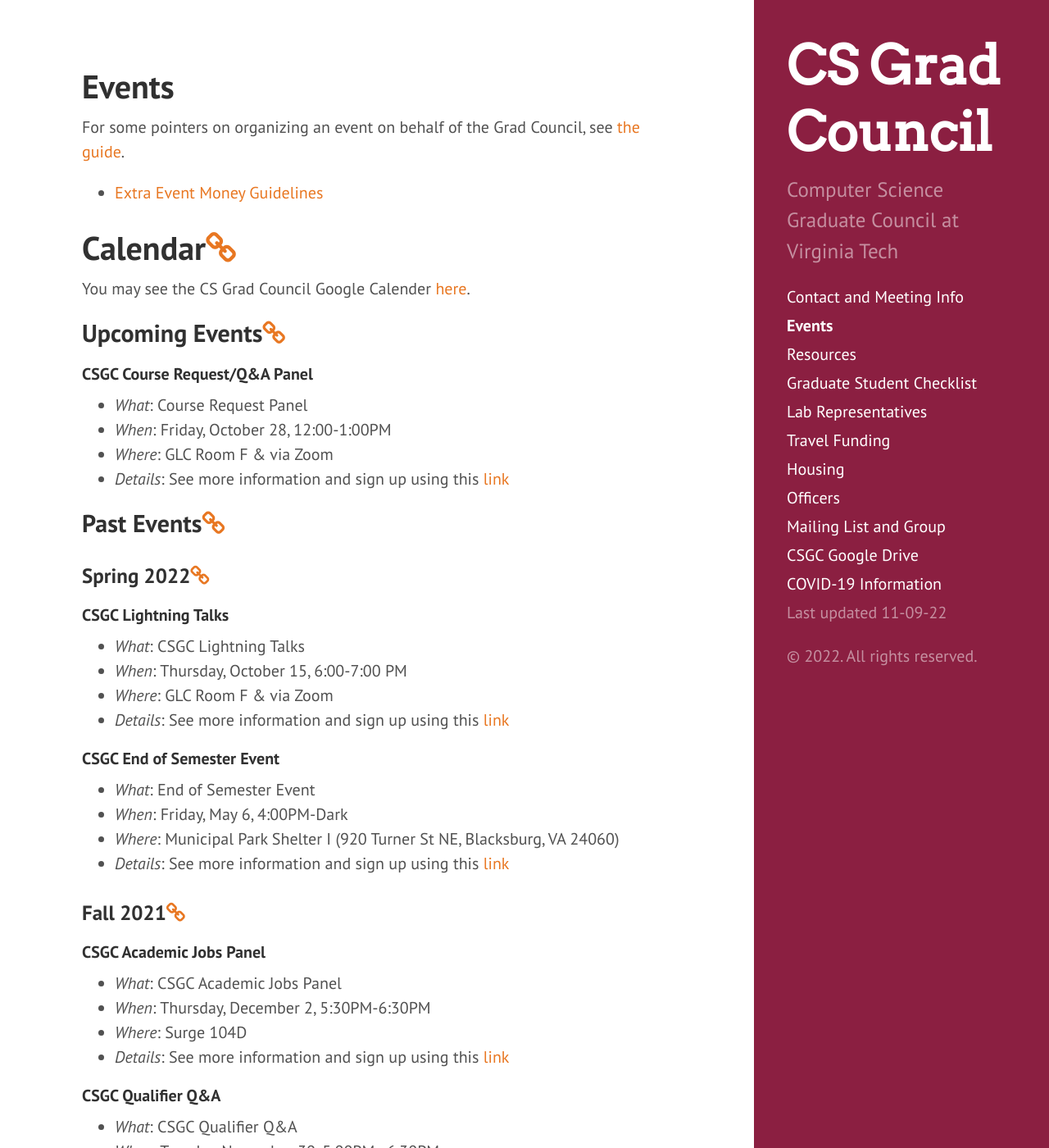
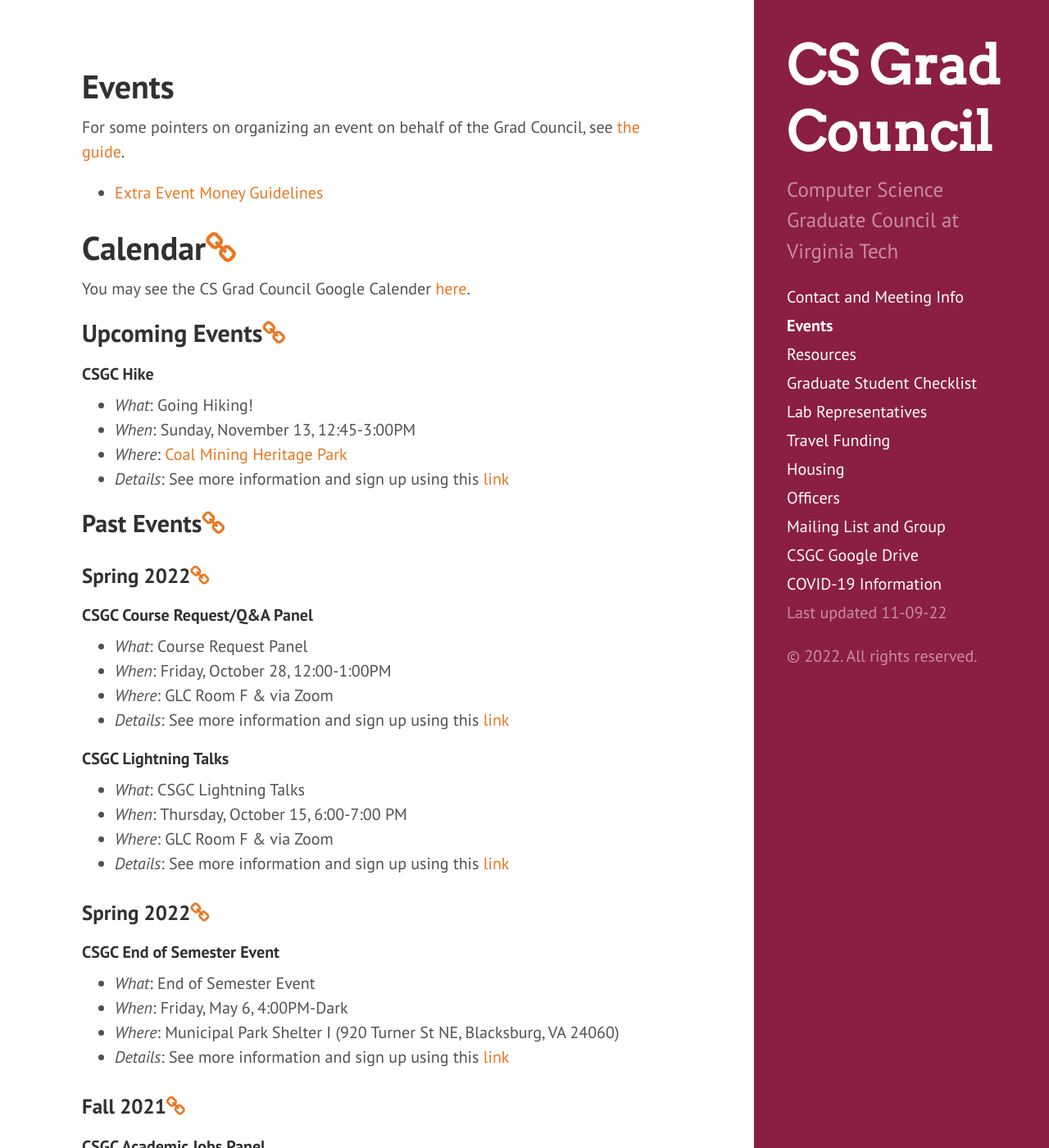
Before and after one commit to CSGraduateCouncil-VirginiaTech/csgc-website, a Jekyll site: the page built from events.md, in a window 1280 px wide and 1400 px high. Shown: the whole window at 82% size. Built offline with Jekyll 4.4.1, drawn with Linux system fonts in a browser that asks for light colours.

Commit message:
adding hike (#213)

```diff
--- a/events.md
+++ b/events.md
@@ -13,6 +13,17 @@
 
 ## <a name="UpcomingEvents"></a>Upcoming Events<a href="#UpcomingEvents"><i class="fa fa-link" aria-hidden="true"></i></a>
 
+#### CSGC Hike
+
+- *What*: Going Hiking!
+- *When*: Sunday, November 13, 12:45-3:00PM
+- *Where*: [Coal Mining Heritage Park](https://goo.gl/maps/rMshEwDzPuYqkQKp8)
+- *Details*: See more information and sign up using this [link](https://forms.gle/bPyAdhKuvQ1MxaZc7)
+
+## <a name="PastEvents"></a>Past Events<a href="#PastEvents"><i class="fa fa-link" aria-hidden="true"></i></a>
+
+### <a name="Fall2022"></a>Spring 2022<a href="#Fall2022"><i class="fa fa-link" aria-hidden="true"></i></a>
+
 #### CSGC Course Request/Q&A Panel
 
 - *What*: Course Request Panel
@@ -20,16 +31,14 @@
 - *Where*: GLC Room F & via Zoom
 - *Details*: See more information and sign up using this [link](https://forms.gle/4ve6FJxz154gZbrL6)
 
-## <a name="PastEvents"></a>Past Events<a href="#PastEvents"><i class="fa fa-link" aria-hidden="true"></i></a>
-
-### <a name="Spring2022"></a>Spring 2022<a href="#Spring2022"><i class="fa fa-link" aria-hidden="true"></i></a>
-
 #### CSGC Lightning Talks
 
 - *What*: CSGC Lightning Talks
 - *When*: Thursday, October 15, 6:00-7:00 PM
 - *Where*: GLC Room F & via Zoom
 - *Details*: See more information and sign up using this [link](https://forms.gle/psYEuTgBtavNZoTr6)
+
+### <a name="Spring2022"></a>Spring 2022<a href="#Spring2022"><i class="fa fa-link" aria-hidden="true"></i></a>
 
 #### CSGC End of Semester Event
 
```
